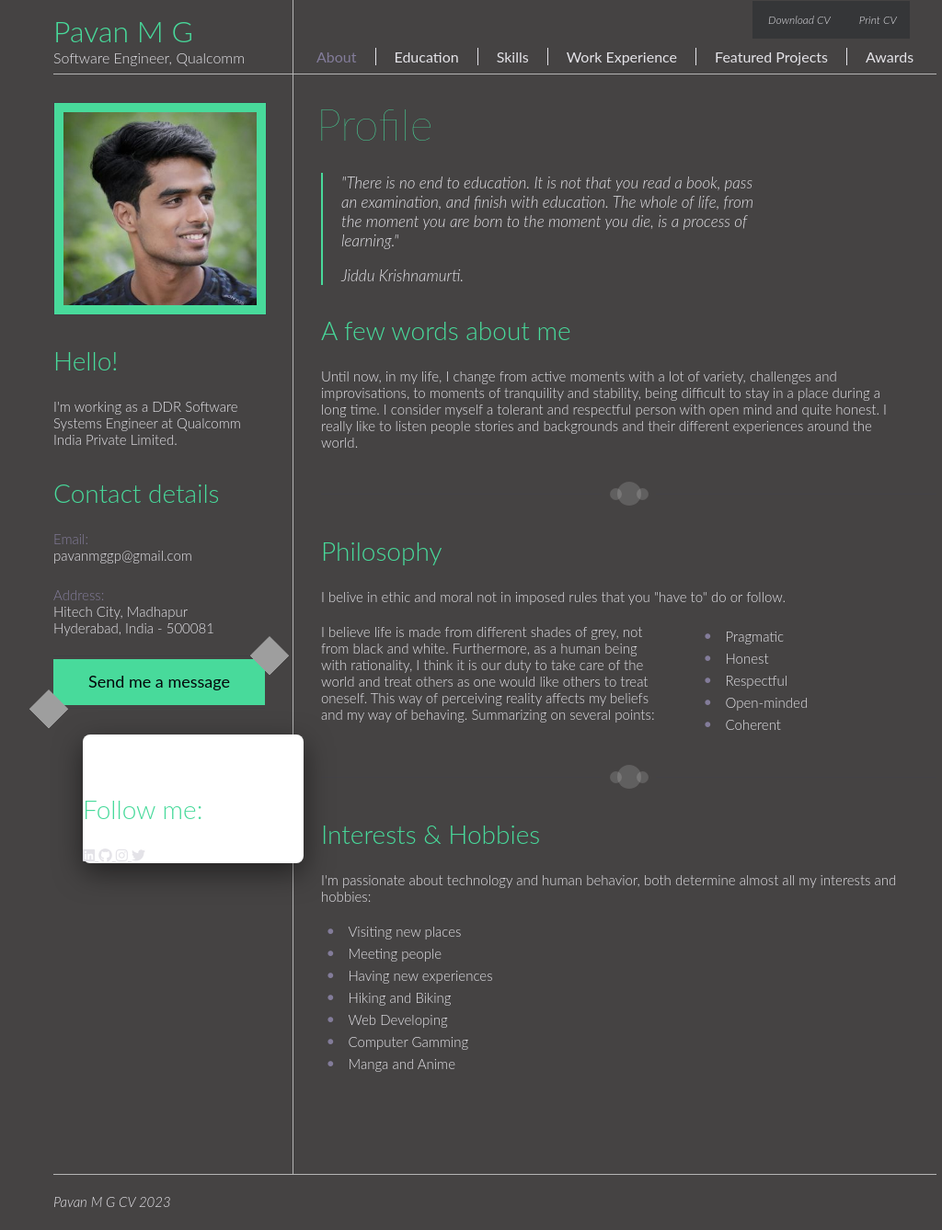
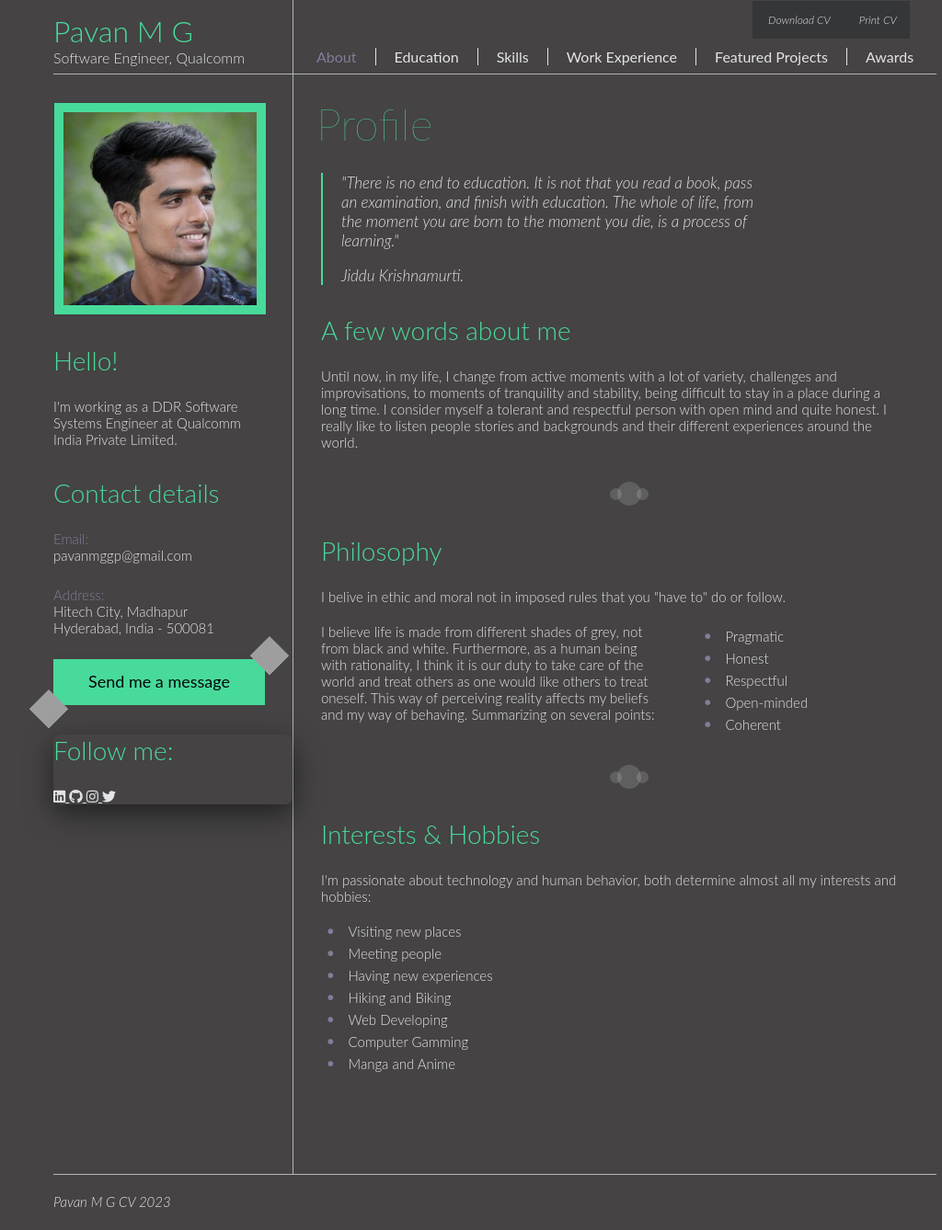
Before and after one commit to pavan-mg/pavan-mg.github.io, a Jekyll site: the page built from index.html, in a window 1280 px wide. Shown: the whole page at 92% size, without its empty margins (102-1126 px from the left). Built offline with Jekyll 4.4.1, drawn with Linux system fonts in a browser that asks for light colours.

Commit message:
Update main.css

```diff
--- a/css/main.css
+++ b/css/main.css
@@ -350,11 +350,7 @@ ul {
 .get_social_content {
 	position: relative;
 	z-index: 1;
-	background: white;
-	width: 15rem;
 	height: auto;
-	padding-top: 3.5vmin;
-	margin: 2rem;
 	border-radius: 0.5em;
 	box-shadow: 0 10px 30px rgba(0, 0, 0, 0.5)
 }
```
